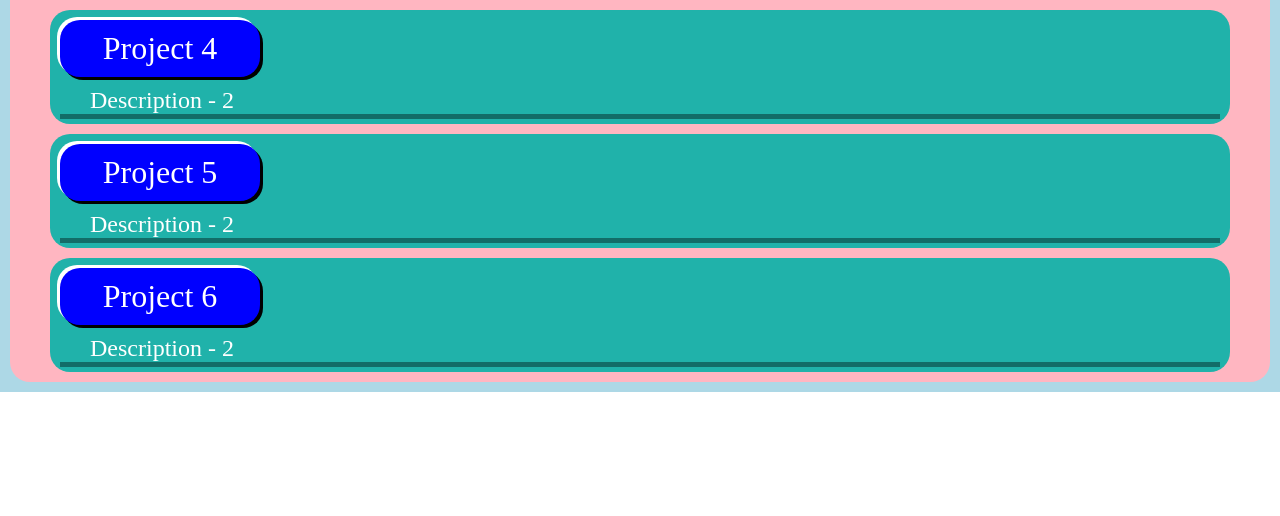
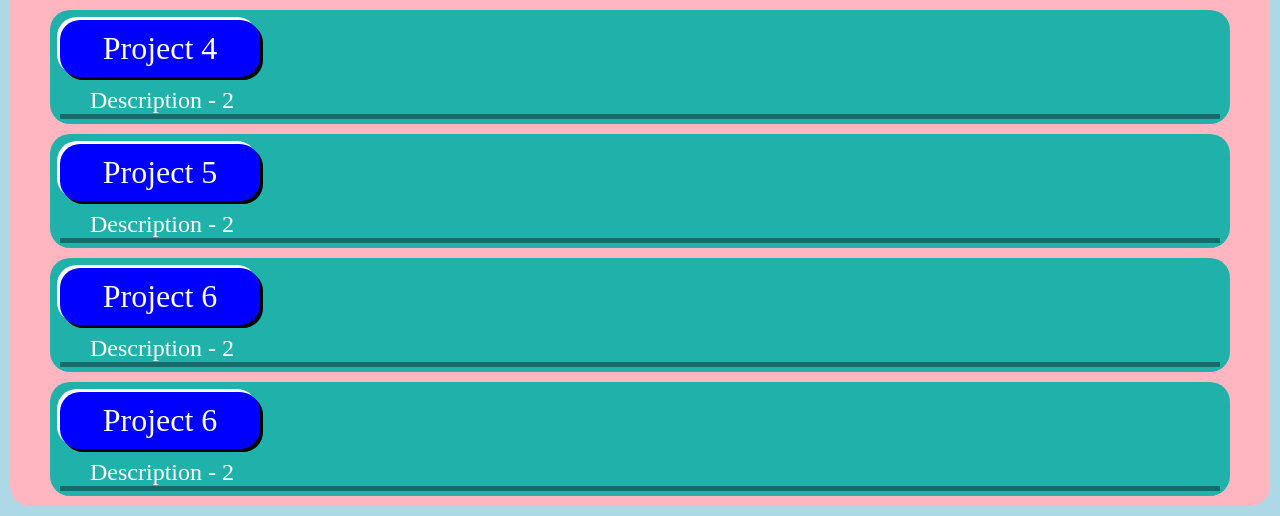
Before and after one commit to praveenmehta160798/learn-css, a plain HTML site: page index.html in a window 1280 px wide. Shown: the part 759-1275 px from the top of the page. Before the commit the page ends 1151 px from the top, so only its background shows below. Drawn offline with Linux system fonts and the light colour scheme.

Commit message:
Update project home page

```diff
--- a/index.html
+++ b/index.html
@@ -64,6 +64,11 @@
                         <a href="projects/2022/October/06/index.html" class="my-project-name">Project 6</a>
                         <div class="my-project-description">Description - 2</div>
                     </div>
+
+                    <div class="my-project">
+                        <a href="projects/2022/October/07/index.html" class="my-project-name">Project 6</a>
+                        <div class="my-project-description">Description - 2</div>
+                    </div>
                 </div>
             </div>
         </div>
```
